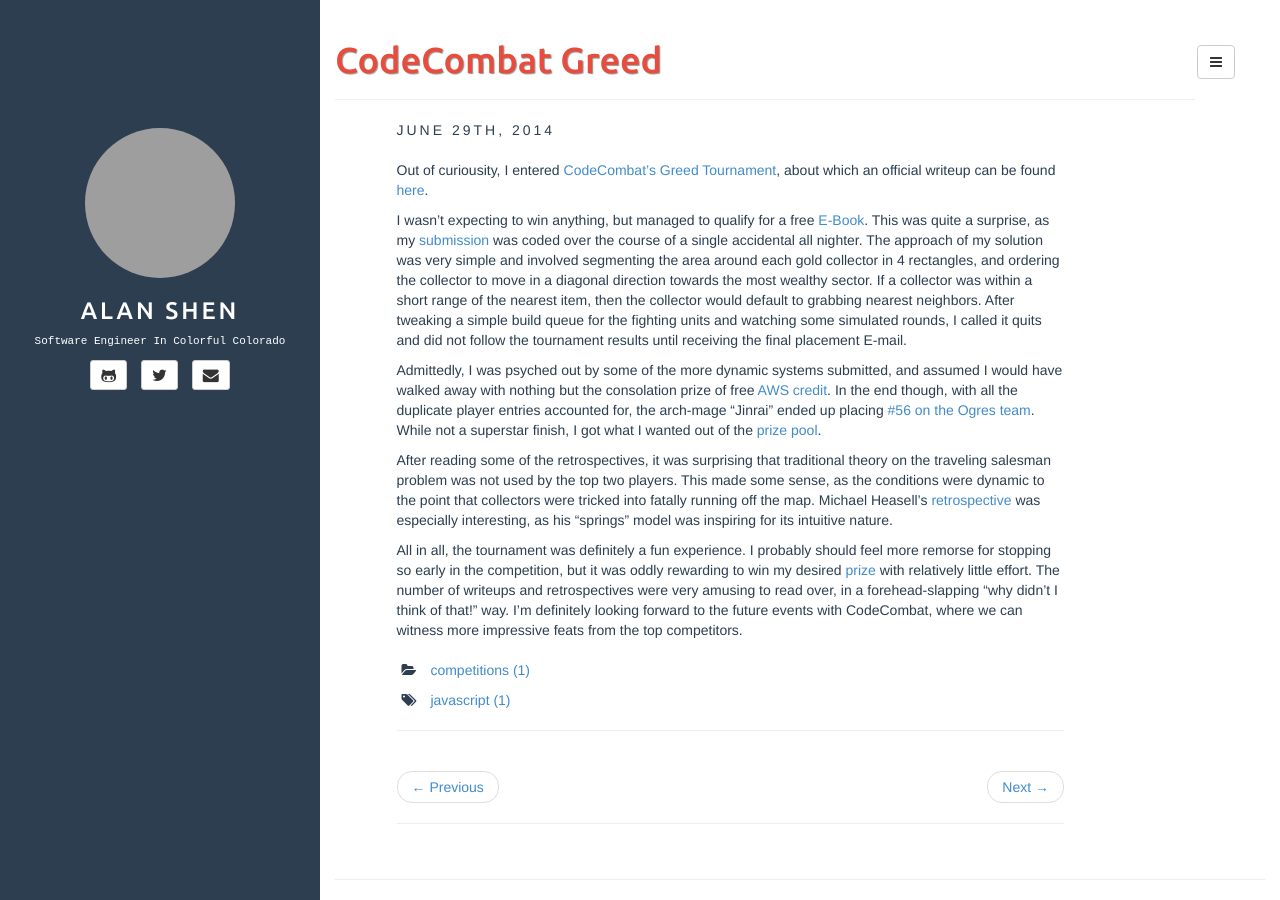
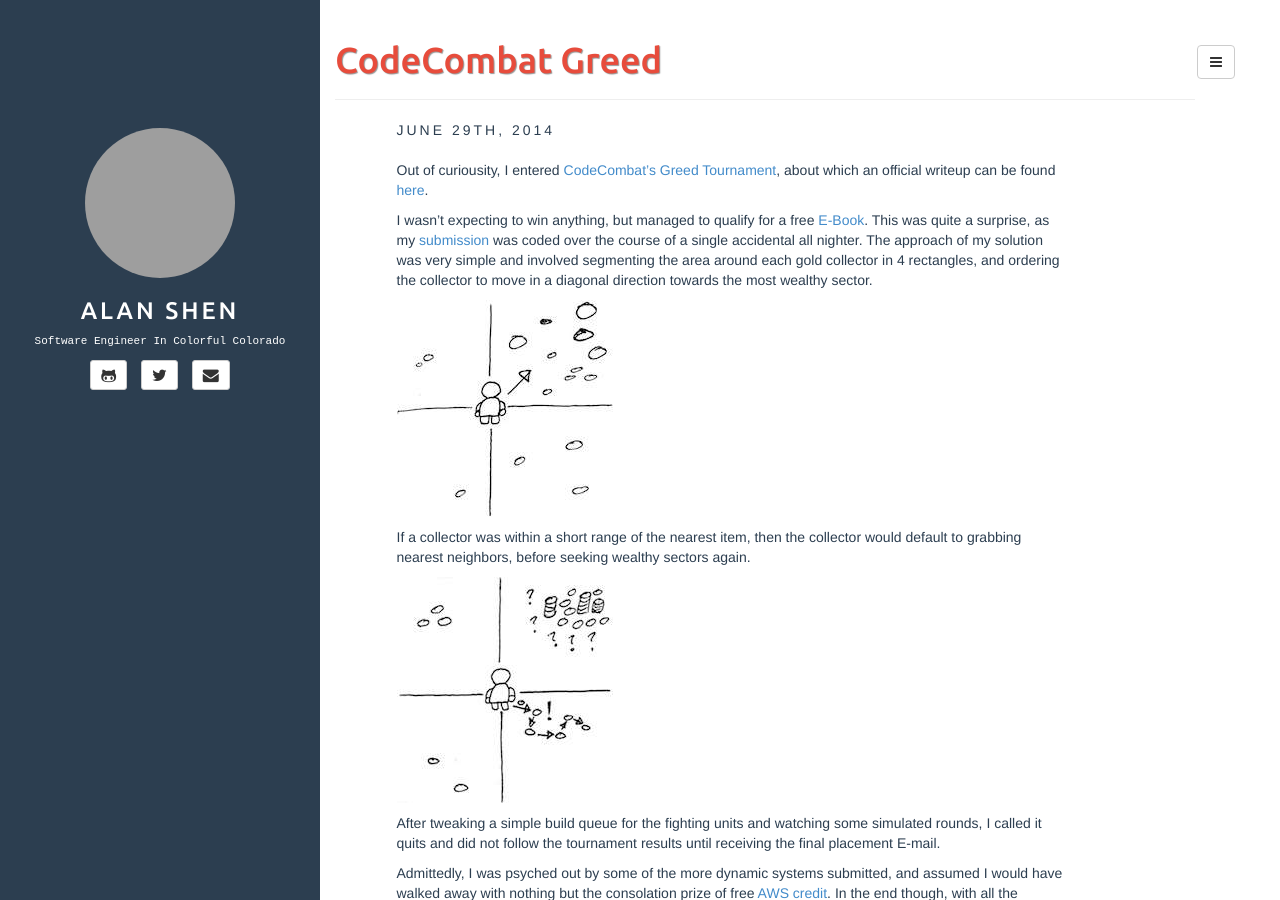
Before and after one commit to sunzenshen/sunzenshen.github.io, a Jekyll site: the page built from _posts/2014-06-29-code-combat-greed.markdown, in a window 1280 px wide and 900 px high. Built offline with Jekyll 4.4.1, drawn with Linux system fonts in a browser that asks for light colours; grey boxes are pictures that could not be loaded.

Commit message:
Diagrams for Code Combat Greed strategy
I also never got around to grabbing screenshots, and at this time of
commit the tournament system has code-rotted away.

```diff
--- a/_posts/2014-06-29-code-combat-greed.markdown
+++ b/_posts/2014-06-29-code-combat-greed.markdown
@@ -8,7 +8,15 @@
 
 Out of curiousity, I entered [CodeCombat’s Greed Tournament](http://codecombat.com/play/ladder/greed), about which an official writeup can be found [here](http://blog.codecombat.com/a-31-trillion-390-billion-statement-programming-war-between-545-wizards).
 
-I wasn’t expecting to win anything, but managed to qualify for a free [E-Book](http://shop.oreilly.com/category/ebooks.do). This was quite a surprise, as my [submission](https://gist.github.com/sunzenshen/69162943e479c78cf86a) was coded over the course of a single accidental all nighter. The approach of my solution was very simple and involved segmenting the area around each gold collector in 4 rectangles, and ordering the collector to move in a diagonal direction towards the most wealthy sector. If a collector was within a short range of the nearest item, then the collector would default to grabbing nearest neighbors. After tweaking a simple build queue for the fighting units and watching some simulated rounds, I called it quits and did not follow the tournament results until receiving the final placement E-mail.
+I wasn’t expecting to win anything, but managed to qualify for a free [E-Book](http://shop.oreilly.com/category/ebooks.do). This was quite a surprise, as my [submission](https://gist.github.com/sunzenshen/69162943e479c78cf86a) was coded over the course of a single accidental all nighter. The approach of my solution was very simple and involved segmenting the area around each gold collector in 4 rectangles, and ordering the collector to move in a diagonal direction towards the most wealthy sector.
+
+![Collector moves toward the corner with the most cash.]({{ site.url }}/images/codecombat_greedy_collector.jpeg)
+
+If a collector was within a short range of the nearest item, then the collector would default to grabbing nearest neighbors, before seeking wealthy sectors again.
+
+![Collector starts grabbing nearby loot, ignoring the previous sector seeking strategy.]({{ site.url }}/images/codecombat_lazy_collector.jpeg)
+
+After tweaking a simple build queue for the fighting units and watching some simulated rounds, I called it quits and did not follow the tournament results until receiving the final placement E-mail.
 
 Admittedly, I was psyched out by some of the more dynamic systems submitted, and assumed I would have walked away with nothing but the consolation prize of free [AWS credit](http://aws.amazon.com/). In the end though, with all the duplicate player entries accounted for, the arch-mage “Jinrai” ended up placing [#56 on the Ogres team](http://codecombat.com/play/ladder/greed#winners). While not a superstar finish, I got what I wanted out of the [prize pool](http://codecombat.com/play/ladder/greed#prizes).
 
```
Also changed, not shown: images/codecombat_greedy_collector.jpeg (added), images/codecombat_lazy_collector.jpeg (added).
